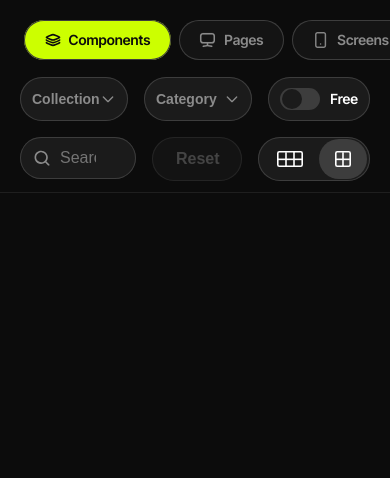
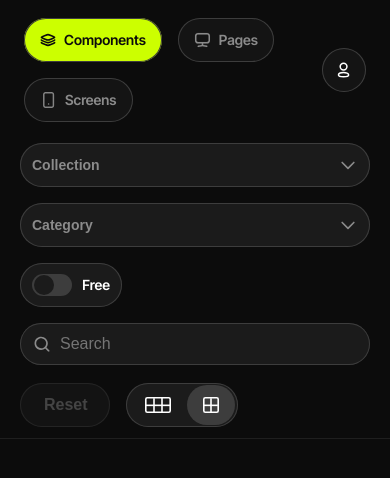
Before and after one commit to vivekrana775/ui-wiki-plugin, a React app: page / in a window 390 px wide. Shown: the top 478 px of the page. Built offline with nearby package versions, Linux system fonts and the light colour scheme.

Commit message:
fixed: fixed all the things related to width and height of the plugin, and infinity scroll added on 70% scroll

```diff
--- a/src/app/pages/FavoritesPage.tsx
+++ b/src/app/pages/FavoritesPage.tsx
@@ -74,7 +74,7 @@ const FavoritesPage = () => {
         </div>
       </div>
 
-      <div style={{ width: '100%', height: '82%' }}>
+      <div style={{ width: '100%', flexGrow: '1', overflow: 'hidden' }}>
         <div className="favorite_result_container">
           <div className="content-section">
             {loading ? (
@@ -87,10 +87,10 @@ const FavoritesPage = () => {
                   alignItems: 'center',
                 }}
               >
-                <DefaultLoading size='25' trackColor="#0C0C0C" />
+                <DefaultLoading size="25" trackColor="#0C0C0C" />
               </div>
             ) : currentTabDataList?.length === 0 ? (
-              <FavoritePageNoResultUI/>
+              <FavoritePageNoResultUI />
             ) : (
               <div className="components-grid">
                 {currentTabDataList?.map((card) => (
--- a/src/app/pages/Home.tsx
+++ b/src/app/pages/Home.tsx
@@ -98,6 +98,7 @@ function Home() {
 
   // Load more handler
   const handleLoadMore = () => {
+    if (loadMoreLoading) return;
     setLoadMoreLoading(true);
     setPage((prevPage) => {
       return prevPage + 1;
@@ -129,15 +130,26 @@ function Home() {
 
   // Manual Infinity scroll call
   useEffect(() => {
+    let timeoutId: any;
+
     const handleScroll = () => {
+      if (timeoutId) return;
+
+      timeoutId = setTimeout(() => {
         const scrollTop = resultContainerRef.current.scrollTop;
         const scrollHeight = resultContainerRef.current.scrollHeight;
         const clientHeight = resultContainerRef.current.clientHeight;
 
-      if (scrollTop + clientHeight >= scrollHeight * 0.8 && hasMore && !fetchDataLoading && !loadMoreLoading) {
-        console.log('80% scroll Done');
+        const isNearBottom = scrollTop + clientHeight >= scrollHeight * 0.7;
+
+        if (isNearBottom && hasMore && !fetchDataLoading && !loadMoreLoading) {
+          // console.log('Scroll Triggered for Page:', page + 1);
           handleLoadMore();
         }
+
+        clearTimeout(timeoutId);
+        timeoutId = null;
+      }, 200);
     };
 
     const container = resultContainerRef.current;
@@ -145,6 +157,7 @@ function Home() {
 
     return () => {
       container.removeEventListener('scroll', handleScroll);
+      if (timeoutId) clearTimeout(timeoutId);
     };
   }, [hasMore, fetchDataLoading, loadMoreLoading]);
 
@@ -259,7 +272,7 @@ function Home() {
               </div>
             )}
             {/* Loader reference for infinite scroll */}
-            <div
+            {/* <div
               style={{
                 height: '24px',
                 display: 'flex',
@@ -267,8 +280,8 @@ function Home() {
                 alignItems: 'center',
                 // border:"1px solid green",
               }}
-              ref={loaderRef}
-            >
+              // ref={loaderRef}
+            > */}
             {loadMoreLoading && (
               <div
                 style={{
@@ -281,7 +294,7 @@ function Home() {
                 <DefaultLoading size="20" thickness="2px" trackColor="#0C0C0C" />
               </div>
             )}
-            </div>
+            {/* </div> */}
           </div>
         </div>
       </div>
--- a/src/app/pages/SettingsPage.tsx
+++ b/src/app/pages/SettingsPage.tsx
@@ -96,7 +96,7 @@ const SettingsPage = () => {
           </button>
         </div>
         <div className="setting_support_container">
-          <div style={{ display: 'flex', flexDirection: 'column', gap: '16px' }}>
+          <div style={{ display: 'flex', gap: '16px' }}>
             <div onClick={() => setCurrentPage('FAVORITES')} className="setting_support_card">
               <div className="setting_card">
                 <div style={{ display: 'flex', alignItems: 'center', gap: '12px' }}>
@@ -126,7 +126,7 @@ const SettingsPage = () => {
                   <span>
                     <QuestionMarkIconSvg />
                   </span>
-                  <span style={{ fontSize: '16px', fontWeight: '600', lineHeight: '22px', color: '#FFFFFF' }}>
+                  <span style={{ fontSize: '16px', fontWeight: '600', lineHeight: '22px', color: '#FFFFFF',whiteSpace:"nowrap" }}>
                     Help Center
                   </span>
                 </div>
@@ -144,7 +144,7 @@ const SettingsPage = () => {
               </div>
             </div>
           </div>
-          <div style={{ display: 'flex', flexDirection: 'column', gap: '16px' }}>
+          <div style={{ display: 'flex', gap: '16px' }}>
             <div className="setting_support_card">
               <div className="setting_card">
                 <div style={{ display: 'flex', alignItems: 'center', gap: '12px' }}>
--- a/src/app/styles/styles.css
+++ b/src/app/styles/styles.css
@@ -4,88 +4,61 @@
     padding: 0;
     box-sizing: border-box;
   }
-
+  html, body {
+  height: 100%;
+}
   body {
-    /* font-family: -apple-system, BlinkMacSystemFont, "Segoe UI", "Roboto", "Oxygen", "Ubuntu", "Cantarell", sans-serif; */
     font-family: "Inter Tight", sans-serif;
-    /* background-color: #f9fafb; */
     background-color: #0C0C0C;
-    min-height: 100vh;
     overflow: hidden;
   }
 
   .container {
-    /* min-height: 100vh; */
+    display: flex;
+    flex-direction: column;
     background-color: #0C0C0C;
     width: 100%;
     height: 100%;
-    /* border: 1px solid red; */
   }
 
   /* Header Styles */
   .header_main_container{
-    /* padding: 0px 24px; */
-    /* height: 187px; */
-    height: auto;
-    /* border:"10px solid red"; */
-    /* box-shadow: inset 0 0 0 1px red; */
-    /* margin-top: 20px; */
-    padding-top: 10px;
+    flex-shrink: 0;
   }
   .header {
-    /* background: linear-gradient(to right, #16036b, #581c87, #16036b); */
-    /* background: #0C0C0C; */
     color: white;
     width: 100%;
     padding: 0px 24px;
-    /* height: 60px; */
-    border:"10px solid red";
-    margin-top: 18px;
-    margin-bottom: 25px;
+    height: auto;
+    padding-top: 18px;
+    margin-bottom: 21px;
   }
 
-  /* .skyblue_circle{
-    position: absolute;
-    right: 40;
-    top: -95;
-    width: 130px;
-    height: 130px;
-    background: skyblue;
-    border-radius: 100px;
-    z-index: 1;
-  }
-
-  .white_circle{
-    position: absolute;
-    right: 130;
-    top: -50;
-    width: 100px;
-    height: 100px;
-    background: rgba(255, 255, 255, 0.13);
-    border-radius: 100px;
-    z-index: 1;
-  } */
-
-   .nav-section {
+  .nav-section {
+    width: 100%;
     display: flex;
     align-items: center;
     justify-content: space-between;
-    height: 24px;
-    /* margin-top: 8px; */
-    border:"10px solid red"
+    gap: 16px;
   }
 
   .nav-tabs {
+    width: 100%;
     display: flex;
+    flex-wrap: wrap;
     align-items: center;
-    gap: 8px;
+    gap: 16px;
   }
 
   .nav-tab {
+    white-space: nowrap;
     background-color: #141414;
     box-shadow: inset 0px 0px 0px 1px #3D3D3D;
     border: none;
-    padding: 9px 20.5px;
+    height: 44px;
+    width: auto;
+    /* padding: 9px 20.5px; */
+    padding: 9px 16px;
     color: #8B8B8B;
     font-weight: 600;
     border-radius: 100px;
@@ -106,14 +79,10 @@
     color: #0C0C0C;
   }
 
- /* .nav-tabs li::marker {
-  color: purple;
-} */
-
   .user-avatar {
-    z-index: 2;
-    width: 2.5rem;
-    height: 2.5rem;
+    width: 44px;
+    height: 44px;
+    padding: 11.44px;
     background-color: #141414;
     border-radius: 50%;
     display: flex;
@@ -121,7 +90,7 @@
     justify-content: center;
     cursor: pointer;
     transition: background-color 0.2s;
-     box-shadow: inset 0px 0px 0px 1px #3D3D3D;
+    box-shadow: inset 0px 0px 0px 1px #3D3D3D;
   }
 
   .user-avatar:hover {
@@ -130,9 +99,8 @@
 
   /* Filters Section */
   .filters-section {
-    /* padding: 1.5rem; */
-    /* overflow: hidden; */
     display: flex;
+    width: 100%;
     flex-direction: column;
     gap: 16px;
     padding: 0px 20px;
@@ -144,27 +112,25 @@
     display: flex;
     /* flex-wrap: wrap; */
     align-items: center;
-    /* margin-bottom: 1rem; */
     gap: 16px;
   }
 
-  .results-count {
-    /* margin-left: auto; */
+  /* .results-count {
+    margin-left: auto;
     font-size: 0.875rem;
     color: #6b7280;
-  }
+  } */
 
   .search-row {
     display: flex;
     align-items: center;
-    gap: 1rem;
+    gap: 16px;
   }
 
   .search-container {
     position: relative;
-    /* flex: 1; */
-    /* max-width: 24rem; */
     width: 100%;
+    height: auto;
     height: 44px;
   }
 
@@ -194,7 +160,6 @@
   }
 
   .search-input:focus {
-    /* border-color: #8b5cf6; */
     box-shadow: inset 0 0 0 1px #3D3D3D;
   }
   .search-input:hover {
@@ -203,7 +168,7 @@
 
   .search-clear {
     position: absolute;
-    right: 0.75rem;
+    right: 8.5px;
     top: 50%;
     transform: translateY(-50%);
     background: transparent;
@@ -241,15 +206,13 @@
     cursor: not-allowed;
   }
 
-  .reset-btn:hover {
-    /* color: #374151;
-    background: #f3f4f6; */
-  }
+  .reset-btn:hover {}
 
   .view-controls {
-    width: 112px;
+    max-width: 112px;
+    width: 100%;
     height: 44px;
-    padding: 3px 3px;
+    padding: 3px;
     display: flex;
     align-items: center;
     background-color: #1B1B1B;
@@ -258,19 +221,15 @@
   }
 
   .view-btn {
-    /* padding: 0.5rem; */
     border-radius:120px;
     border: none;
     cursor: pointer;
     transition: all 0.2s;
-    /* color: #6b7280; */
     background: transparent;
     outline: none;
   }
 
-  .view-btn:hover {
-    /* background: #3D3D3D; */
-  }
+  .view-btn:hover {}
 
   .view-btn.active {
     background: #3D3D3D;
@@ -280,8 +239,9 @@
   /* Content Section */
 
   .result_container{
-    height: 75%;
     /* border: 1px solid blue; */
+    flex-grow: 1;
+    overflow: hidden;
   }
 
   .content-section {
@@ -289,8 +249,8 @@
   padding: 11px 10px 11px 22px;
   background-color: #0C0C0C;
   height: 100%;
-  /* For WebKit browsers (Chrome, Edge, Safari) */
 }
+/* For WebKit browsers (Chrome, Edge, Safari) */
 .content-section::-webkit-scrollbar {
   width: 10px;
 }
@@ -305,48 +265,8 @@
    border-radius: 100px;
 }
 
-
-  .empty-state {
-    text-align: center;
-    padding: 3rem 0;
-  }
-
-  .empty-icon {
-    width: 4rem;
-    height: 4rem;
-    color: #d1d5db;
-    margin: 0 auto 1rem;
-  }
-
-  .empty-title {
-    font-size: 1.125rem;
-    font-weight: 500;
-    color: #111827;
-    margin-bottom: 0.5rem;
-  }
-
-  .empty-description {
-    color: #6b7280;
-    margin-bottom: 1rem;
-  }
-
-  .empty-action {
-    padding: 0.5rem 1rem;
-    background: #8b5cf6;
-    color: white;
-    border: none;
-    border-radius: 0.5rem;
-    cursor: pointer;
-    transition: background-color 0.2s;
-  }
-
-  .empty-action:hover {
-    background: #7c3aed;
-  }
-
   .components-grid {
     display: grid;
-    /* grid-template-columns: repeat(auto-fill, minmax(200px, 1fr)); */
     grid-template-columns: repeat(2 ,1fr);
     gap: 16px;
   }
@@ -362,16 +282,10 @@
     overflow: hidden;
     background-color:#0C0C0C;
     border-radius: 9.05px;
-    /* border: 2px solid #FFFFFF; */
     transition: all 0.3s;
-    /* padding: 2px; */
     width: 100%;
     height: 100%;
   }
-
-  /* .component-card:hover {
-    background: linear-gradient(to right, purple, skyblue);
-  } */
 
   .component-preview {
     position: relative;
@@ -382,7 +296,6 @@
     flex-direction: column;
     align-items: center;
     justify-content: center;
-    text-align: center;
     border-radius: 9.05px;
     cursor: pointer;
   }
@@ -410,7 +323,6 @@
   display: flex;
   justify-content: center;
   align-items: end;
-  gap: 15px;
   transition: opacity 0.3s ease;
 }
 
@@ -451,3 +363,13 @@
     top: 19;
     right: 17;
   }
+
+/* responsiveness  */
+  @media (max-width: 390px) {
+  .filters-row {
+    flex-wrap: wrap;
+  }
+   .search-row {
+   flex-wrap: wrap;
+  }
+}
--- a/src/app/styles/ui.css
+++ b/src/app/styles/ui.css
@@ -2,14 +2,13 @@
 html, body {
   margin: 0;
   padding: 0;
-  background-color: #0C0C0C; /* Match your dark background */
+  background-color: #0C0C0C;
   overflow: hidden;
-  border-radius: 0; /* Explicitly remove any rounding */
+  border-radius: 0;
   font-family: "Inter Tight", sans-serif;
 }
 #create {
   box-shadow: none;
-  /* background: #18a0fb; */
   color: white;
 }
 
@@ -24,18 +23,8 @@ html, body {
 body {
   font: 12px;
   text-align: center;
-  /* margin: 20px; */
 }
-/* button {
-  border-radius: 5px;
-  background: white;
-  color: black;
-  border: none;
-  padding: 8px 15px;
-  margin: 0 5px;
-  box-shadow: inset 0 0 0 1px black;
-  outline: none;
-} */
+
 input {
   border: none;
   outline: none;
@@ -60,23 +49,19 @@ input:focus {
 .custom-dropdown {
   position: relative;
   width: 100%;
-  /* font-family: sans-serif; */
-  z-index: 10;
 }
 
 .dropdown-btn {
   width: 100%;
-  height: 44px;
-  padding: 11px 12px;
+  height: auto;
+  min-height: 44px;
+  padding: 3px 12px;
   cursor: pointer;
   /* border: 1px solid transparent; */
   border: none;
-  border-radius: 999px;
+  border-radius: 30px;
   color: #8B8B8B;
   background-color: #1B1B1B;
-  font-weight: 600;
-  font-size: 14px;
-  line-height: 22px;
   display: flex;
   justify-content: space-between;
   align-items: center;
@@ -92,16 +77,11 @@ input:focus {
   font-size: 14px;
   line-height: 22px;
 }
-.dropdown-btn.open {
-  /* border-color: #6b47dc; */
-  /* box-shadow: none; */
-   /* box-shadow: inset 0 0 0 1px #6b47dc; */
-   /* box-shadow: inset 0 0 0 1px #CCFF00; */
-}
+.dropdown-btn.open {}
 
 .arrow {
-  width: 1rem;
-  height: 1rem;
+  width: 20px;
+  height: 20px;
   color: #8B8B8B;
   transition: transform 0.2s;
 }
@@ -142,8 +122,6 @@ input:focus {
 
 
 .dropdown-menu.show {
-  /* max-height: 500px; */
-  /* opacity: 1; */
   z-index: 99;
   transform: translateY(0);
 }
@@ -159,21 +137,13 @@ input:focus {
 }
 
 .dropdown-menu li:hover {
-  /* background-color: #f1f0ff; */
   background-color: #3D3D3D;
-  /* color: #000; */
   color: #FFF;
 }
 
-.dropdown-menu .count {
-  margin-left: auto;
-  font-size: 12px;
-  color: gray;
-}
-
 .icon {
-  width: 20px;
-  height: 20px;
+  width: 18px;
+  height: 18px;
 }
 
 
@@ -187,25 +157,25 @@ input:focus {
   align-items: center;
   max-width: 102px;
   width: 100%;
-  padding: 11px 12px;
+  height: auto;
+  min-height: 44px;
+  padding: 3px 12px;
   border-radius:  30px;
   gap: 10px;
-  /* margin-left: 6px; */
 }
 
 .toggle-container {
-  display: inline-flex;
+  display: flex;
   align-items: center;
-  /* gap: 8px; */
-  padding: 2px;
   background-color: #3D3D3D;
   border-radius: 999px;
-  width: 40px;
-  height: 22px;
+  width: 100%;
+  /* max-width: 40px; */
+  height: auto;
+  min-height: 22px;
   cursor: pointer;
   position: relative;
-  transition: background-color 0.3s, border 0.3s;
-  /* border: 1px solid red; */
+  transition: background-color 0.3s;
 }
 
 .toggle-circle {
@@ -213,16 +183,13 @@ input:focus {
   height: 20px;
   background-color: #1B1B1B;
   border-radius: 9999px;
-  transition: transform 0.3s;
-  /* box-shadow: 0 0 2px rgba(0, 0, 0, 0.1); */
-  position: absolute;
-  left:2px;
-  top: 1px;
+  transition: transform 0.3s ease;
+  position: relative;
+  transform: translateX(calc(0% + 2px));
 }
 
 .toggle-label {
-  margin-left: auto;
-  /* margin-right: 10px; */
+  margin-right: 11px 12px 11px 0px;
   font-size: 14px;
   font-weight: 600;
   line-height: 22px;
@@ -233,23 +200,29 @@ input:focus {
 /* Active State */
 .toggle-container.active {
   background-color: #CCFF00;
-  /* border-color: #6c2fff; */
 }
 
 .toggle-container.active .toggle-circle {
-  transform: translateX(16px);
+  transform: translateX(calc(100% - 2px));
 }
 
 /* Settings Sctyle  */
 
 .setting_container{
-
+  display: flex;
+  flex-direction: column;
+  background-color: #0C0C0C;
+  width: 100%;
+  height: 100%;
 }
 
 .setting_head{
   display: flex;
   gap: 12px;
-  height: 60px;
+  width: 100%;
+  /* height: 60px; */
+  height: auto;
+  flex-shrink: 0;
   align-items: center;
   padding: 5px 24px;
   margin-top: 10px;
@@ -277,7 +250,10 @@ input:focus {
 .setting_mid_container{
   /* border: 1px solid red; */
   /* height: 89%; */
-  height: 677px;
+  /* height: 677px; */
+  /* height: 100%; */
+  flex-grow: 1;
+  overflow: hidden;
   padding: 20px;
   display: flex;
   flex-direction: column;
@@ -285,7 +261,9 @@ input:focus {
 }
 
 .setting_user_details{
-  height: 74px;
+  /* height: 74px; */
+  height: auto;
+  width: 100%;
   display: flex;
   justify-content: space-between;
   align-items: center;
@@ -299,8 +277,10 @@ input:focus {
   display: flex;
   /* justify-content: center; */
   align-items: center;
-  width: 207px;
-  height: 50px;
+  max-width: 207px;
+  width: 100%;
+  /* height: 50px; */
+  height: auto;
   gap: 12px;
   text-align: left;
 }
@@ -320,7 +300,8 @@ input:focus {
 
 .setting_user_details > button{
   border-radius: 18px;
-  height: 48px;
+  /* height: 48px; */
+  height: auto;
   /* width: 133px; */
   padding: 12px 16px;
   background-color: #E25454;
@@ -330,27 +311,31 @@ input:focus {
   gap: 8px;
   outline: none;
   border: none;
-  font-size: 16px;
-  font-weight: 600;
+  font-size: 18px;
+  font-weight: 700;
   color: #FFFFFF;
   cursor: pointer;
 }
 
 .setting_support_container{
   display: flex;
+  flex-direction: column;
   gap: 16px;
   text-align: left;
+  width: 100%;
+  height: auto;
 }
 
 .setting_support_card{
-  width: 259px;
-  height: 159px;
-  gap: 22px;
+  /* max-width: 259px; */
+  min-height: 159px;
+  width: 100%;
+  height: 100%;
   padding: 16px;
   border-radius: 24px;
   background-color: #1B1B1B;
-   box-shadow: inset 0 0 0 1px #3D3D3D80;
-   cursor: pointer;
+  box-shadow: inset 0 0 0 1px #3D3D3D80;
+  cursor: pointer;
 }
 .setting_card{
   display: flex;
@@ -358,17 +343,22 @@ input:focus {
   justify-content: space-between;
   width: 100%;
   height: 100%;
+  /* gap: auto; */
+  gap: 20px;
 }
 
 .setting_bottom_image{
-  width: 534px;
-  height: 198px;
-  /* border: 1px solid red; */
+  /* width: 534px;
+  height: 198px; */
+  width: 100%;
+  height: 100%;
   border-radius: 20px;
   overflow: hidden;
 }
 .setting_bottom_image > img{
   width: 100%;
+  height: 100%;
+  object-fit: cover;
 }
 
 /* Custom Buttons style  */
@@ -393,13 +383,22 @@ input:focus {
 }
 
 /* Favorite page style  */
+.favorite_container{
+  display: flex;
+  flex-direction: column;
+  background-color: #0C0C0C;
+  width: 100%;
+  height: 100%;
+}
 .favorite_head{
   display: flex;
   gap: 12px;
-  height: 60px;
+  /* height: 60px; */
+  height: auto;
   align-items: center;
   padding: 8px 24px;
   margin-top: 10px;
+  flex-shrink: 0;
 }
 .favorite_head_icon{
   width: 50px;
@@ -420,14 +419,17 @@ input:focus {
   color: #FFFFFF;
 }
 .favorite_tab_container{
-  gap: 8px;
-  height: 68px;
+  /* gap: 8px; */
+  /* height: 68px; */
+  height: auto;
   align-items: center;
   padding: 12px 24px;
   border-bottom: 1px solid #3D3D3D66;
+  flex-shrink: 0;
 }
 .favorite_nav_tabs {
   display: flex;
+  flex-wrap: wrap;
   align-items: center;
   gap: 8px;
 }
@@ -436,7 +438,7 @@ input:focus {
     background-color: #141414;
     box-shadow: inset 0px 0px 0px 1px #3D3D3D;
     border: none;
-    padding: 9px 20.5px;
+    padding: 9px 16px;
     color: #8B8B8B;
     font-weight: 600;
     border-radius: 100px;
@@ -504,3 +506,12 @@ input:focus {
     transform: translateY(-6px);
   }
 }
+
+
+/* responsivness  */
+
+@media (max-height: 720px) {
+  .setting_support_card {
+    min-height: 140px;
+  }
+}
```
Lines whose indentation alone changed are shown as unchanged.
